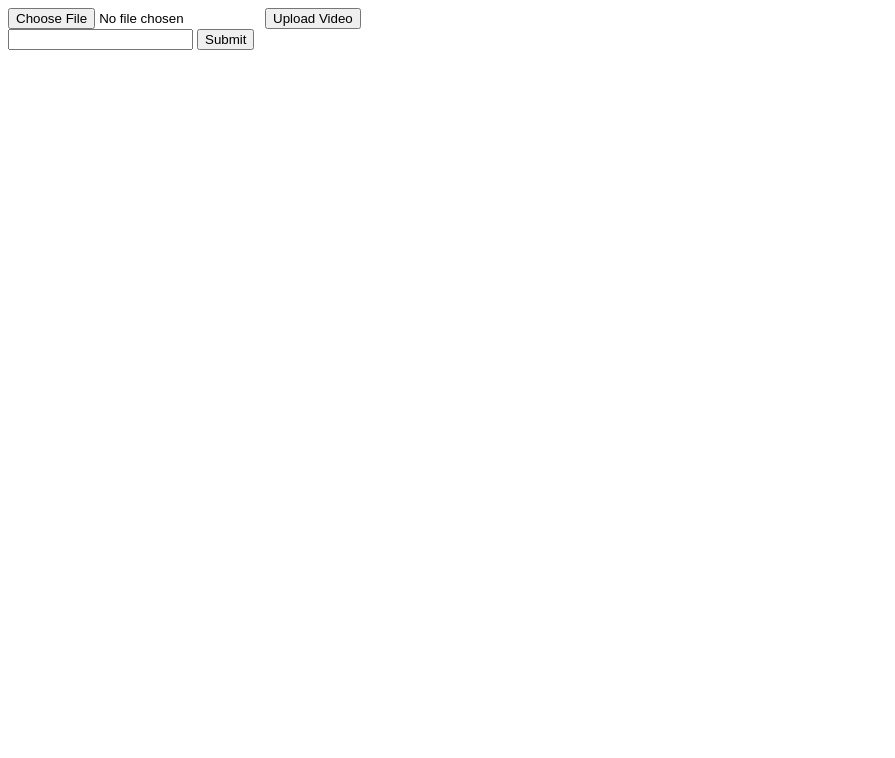
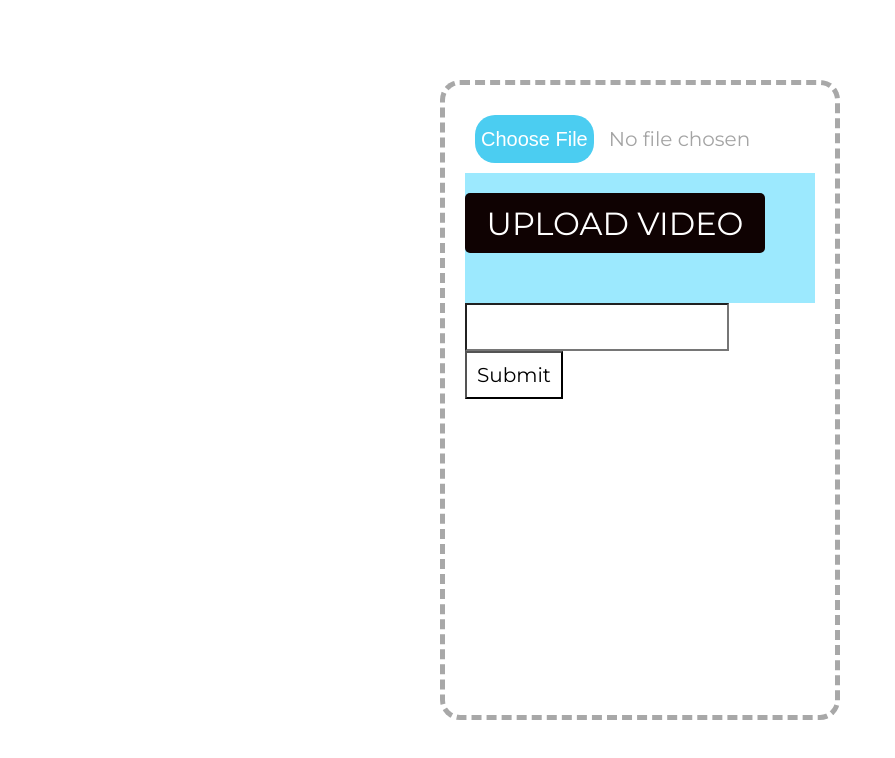
Before and after one commit to sophizhao/scottyscroll, a website: page upload.html in a window 1280 px wide. Shown: the whole page, without its empty margins (0-895 px from the left). Drawn offline with Linux system fonts and the light colour scheme.

Commit message:
silly little styles

```diff
--- a/style.css
+++ b/style.css
@@ -1,15 +1,11 @@
 * {
   margin: 0;
   box-sizing: border-box;
-  font-family: Arial, Helvetica, sans-serif;
+  font-family: 'Montserrat', sans-serif;
 }
 
 html {
   scroll-snap-type: y mandatory;
-}
-form{
-  position: fixed;
-  top:0;
 }
 body {
   color: white;
@@ -68,6 +64,7 @@ nav a{
   width: 100%;
   background-color: white;
   scroll-snap-align: start;
+  scroll-snap-stop: always;
 }
 
 .video_player {
@@ -120,7 +117,7 @@ nav a{
 button {
   margin-top: 10px;
   padding: 10px 20px;
-  background-color: #007bff;
+  background-color: #b2d7ff;
   color: #fff;
   border: none;
   border-radius: 5px;
@@ -134,3 +131,58 @@ button:hover {
 input[type="file"] {
   margin-bottom: 10px;
 }
+
+/* upload page */
+#upload-button{
+  width: 300px;
+  height: 60px;
+  background: rgb(15, 2, 2);
+  font-size: 2em;
+  text-transform: uppercase;
+  margin-bottom: 50px;
+
+}
+
+input{
+  font-size:20px;
+  font-family: 'Montserrat', sans-serif;
+  padding: 10px;
+  background-color: #ffffff;
+}
+
+input::file-selector-button{
+  color: rgb(255, 255, 255);
+  font-family: sans-serif;
+  font-weight: 200;
+  background-color: #4bcdf1;
+  border-radius: 20px;
+  border: none;
+  height: 3rem;
+  margin-right: 15px;
+}
+ section{
+  display: flex;
+  flex-direction: column;
+  align-items: center;
+ }
+.container{
+  border: dashed 5px rgb(168, 168, 168) ;
+  border-radius: 20px;
+  height: 80vh;
+  width:50vh;
+  margin: 10vh;
+  display: flex;
+  flex-direction: column;
+  align-items: center;
+  padding: 20px;
+  color: #a4a4a4;
+}
+#file-input{
+  display: flex;
+  align-items: center;
+  justify-content: center;
+  width:350px
+}
+#upload-container{
+  background-color: #9ce9fe;
+}
--- a/upload.html
+++ b/upload.html
@@ -4,15 +4,22 @@
     <meta charset="UTF-8">
     <meta name="viewport" content="width=device-width, initial-scale=1.0">
     <title>Upload</title>
+    <link rel="stylesheet" href="style.css">
+    <link href='https://fonts.googleapis.com/css?family=Montserrat' rel='stylesheet'>
 </head>
 <body>
-    <input type="file" accept="video/*" id="fileInput">
-    <button onclick="uploadVideo()">Upload Video</button>
+<div class="container">
+    <div id="upload-container">
+        <input id="file-input" type="file" accept="video/*" id="fileInput">
+        <button id="upload-button" onclick="uploadVideo()">Upload Video</button>
 
-    <form method="POST">
-        <input name="userUrl">
-        <input type="submit">
-    </form>
+    </div>
+
+        <form method="POST">
+            <input name="variable">
+            <input type="submit">
+</div>
+
 
 <script src="script.js"></script>
 </body>
```
